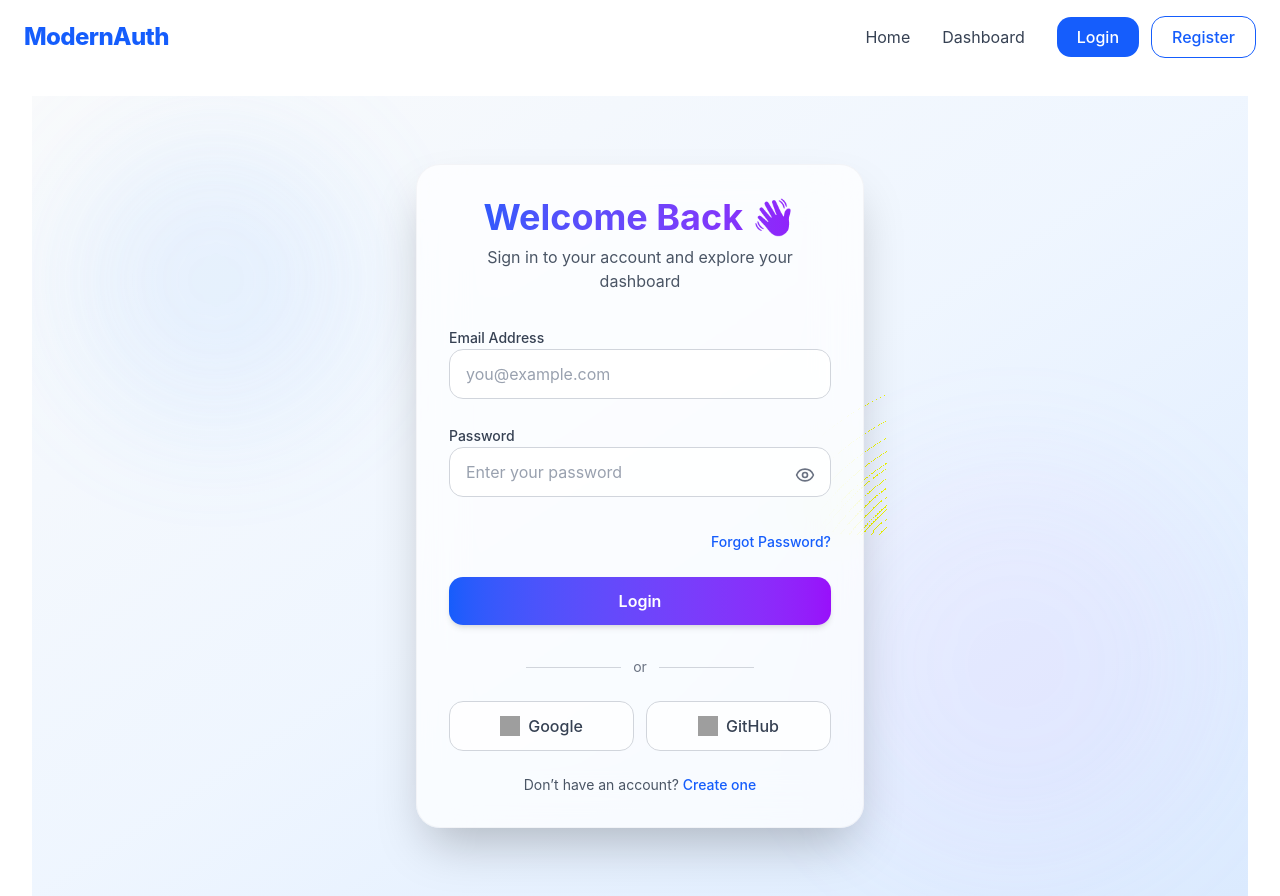
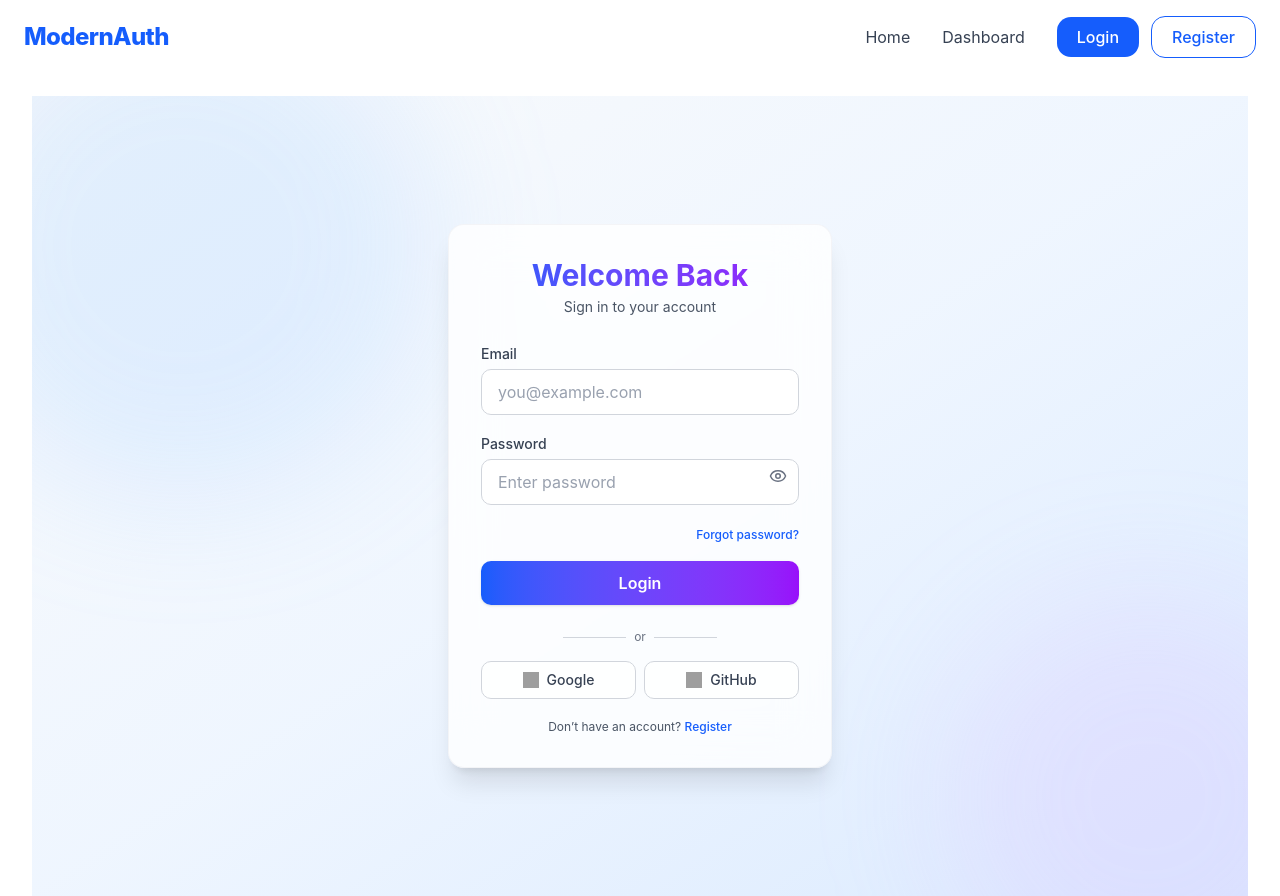
Before and after one commit to Clinton1029/modern-auth-app, a Next.js app: page /login in a window 1280 px wide. Built offline with nearby package versions, Linux system fonts and the light colour scheme; grey boxes are pictures that could not be loaded.

Commit message:
updated a login

```diff
--- a/app/login/page.jsx
+++ b/app/login/page.jsx
@@ -26,70 +26,66 @@ export default function LoginPage() {
 
   const onSubmit = async (data) => {
     console.log("Login Data:", data);
-    // Connect with NextAuth or custom backend later
+    // Connect with NextAuth later
   };
 
   return (
-    <div className="relative flex items-center justify-center min-h-screen bg-gradient-to-br from-gray-50 via-blue-50 to-blue-100 dark:from-gray-900 dark:via-gray-950 dark:to-gray-900">
-      {/* Animated background circles */}
-      <motion.div
-        initial={{ opacity: 0 }}
-        animate={{ opacity: 1 }}
-        className="absolute inset-0 overflow-hidden"
-      >
-        <div className="absolute w-72 h-72 bg-blue-300/20 dark:bg-blue-500/10 rounded-full blur-3xl top-10 left-10 animate-pulse"></div>
-        <div className="absolute w-96 h-96 bg-purple-300/20 dark:bg-purple-500/10 rounded-full blur-3xl bottom-10 right-10 animate-pulse delay-700"></div>
-      </motion.div>
+    <div className="relative flex items-center justify-center min-h-screen bg-gradient-to-br from-gray-50 via-blue-50 to-blue-100 dark:from-gray-900 dark:via-gray-950 dark:to-gray-900 overflow-hidden">
+      {/* Subtle glowing background */}
+      <div className="absolute w-[500px] h-[500px] bg-blue-300/20 dark:bg-blue-500/10 rounded-full blur-3xl top-[-100px] left-[-100px]" />
+      <div className="absolute w-[400px] h-[400px] bg-purple-300/20 dark:bg-purple-500/10 rounded-full blur-3xl bottom-[-100px] right-[-100px]" />
 
       {/* Main Card */}
       <motion.div
-        initial={{ opacity: 0, scale: 0.95, y: 30 }}
+        initial={{ opacity: 0, scale: 0.96, y: 20 }}
         animate={{ opacity: 1, scale: 1, y: 0 }}
         transition={{ duration: 0.6, ease: "easeOut" }}
-        className="relative z-10 w-full max-w-md backdrop-blur-xl bg-white/70 dark:bg-gray-900/60 border border-gray-200/40 dark:border-gray-800/40 shadow-2xl rounded-3xl p-8"
+        className="relative z-10 w-full max-w-sm backdrop-blur-xl bg-white/80 dark:bg-gray-900/60 border border-gray-200/40 dark:border-gray-800/40 shadow-xl rounded-2xl p-6 sm:p-8"
       >
         {/* Header */}
-        <div className="text-center mb-8">
-          <h1 className="text-4xl font-bold bg-gradient-to-r from-blue-600 to-purple-600 bg-clip-text text-transparent">
-            Welcome Back 👋
+        <div className="text-center mb-6">
+          <h1 className="text-3xl font-bold bg-gradient-to-r from-blue-600 to-purple-600 bg-clip-text text-transparent">
+            Welcome Back
           </h1>
-          <p className="text-gray-600 dark:text-gray-400 mt-2">
-            Sign in to your account and explore your dashboard
+          <p className="text-gray-600 dark:text-gray-400 text-sm mt-1">
+            Sign in to your account
           </p>
         </div>
 
         {/* Form */}
-        <form onSubmit={handleSubmit(onSubmit)} className="space-y-6">
+        <form onSubmit={handleSubmit(onSubmit)} className="space-y-4">
           {/* Email */}
-          <div className="space-y-2">
+          <div>
             <label className="text-sm font-medium text-gray-700 dark:text-gray-300">
-              Email Address
+              Email
             </label>
             <input
               type="email"
               placeholder="you@example.com"
               {...register("email")}
-              className={`w-full px-4 py-3 rounded-xl bg-white/80 dark:bg-gray-800/60 border ${
+              className={`mt-1 w-full px-4 py-2.5 rounded-lg bg-white/80 dark:bg-gray-800/60 border ${
                 errors.email
                   ? "border-red-500 focus:ring-red-500"
                   : "border-gray-300 dark:border-gray-700 focus:ring-blue-500"
               } text-gray-800 dark:text-gray-100 placeholder-gray-400 focus:outline-none focus:ring-2 transition`}
             />
             {errors.email && (
-              <p className="text-sm text-red-500">{errors.email.message}</p>
+              <p className="text-xs text-red-500 mt-1">
+                {errors.email.message}
+              </p>
             )}
           </div>
 
           {/* Password */}
-          <div className="space-y-2 relative">
+          <div className="relative">
             <label className="text-sm font-medium text-gray-700 dark:text-gray-300">
               Password
             </label>
             <input
               type={showPassword ? "text" : "password"}
-              placeholder="Enter your password"
+              placeholder="Enter password"
               {...register("password")}
-              className={`w-full px-4 py-3 rounded-xl bg-white/80 dark:bg-gray-800/60 border ${
+              className={`mt-1 w-full px-4 py-2.5 rounded-lg bg-white/80 dark:bg-gray-800/60 border ${
                 errors.password
                   ? "border-red-500 focus:ring-red-500"
                   : "border-gray-300 dark:border-gray-700 focus:ring-blue-500"
@@ -98,12 +94,14 @@ export default function LoginPage() {
             <button
               type="button"
               onClick={() => setShowPassword(!showPassword)}
-              className="absolute right-4 top-[42px] text-gray-500 hover:text-gray-700 dark:hover:text-gray-300 transition"
+              className="absolute right-3 top-9 text-gray-500 hover:text-gray-700 dark:hover:text-gray-300 transition"
             >
-              {showPassword ? <EyeOff size={20} /> : <Eye size={20} />}
+              {showPassword ? <EyeOff size={18} /> : <Eye size={18} />}
             </button>
             {errors.password && (
-              <p className="text-sm text-red-500">{errors.password.message}</p>
+              <p className="text-xs text-red-500 mt-1">
+                {errors.password.message}
+              </p>
             )}
           </div>
 
@@ -111,9 +109,9 @@ export default function LoginPage() {
           <div className="text-right">
             <Link
               href="/forgot-password"
-              className="text-sm text-blue-600 dark:text-blue-400 hover:underline font-medium"
+              className="text-xs text-blue-600 dark:text-blue-400 hover:underline font-medium"
             >
-              Forgot Password?
+              Forgot password?
             </Link>
           </div>
 
@@ -121,13 +119,13 @@ export default function LoginPage() {
           <motion.button
             type="submit"
             disabled={isSubmitting}
-            whileHover={{ scale: 1.03 }}
-            whileTap={{ scale: 0.98 }}
-            className="w-full py-3 bg-gradient-to-r from-blue-600 to-purple-600 text-white rounded-xl font-semibold shadow-md hover:shadow-lg transition disabled:opacity-70 flex items-center justify-center gap-2"
+            whileHover={{ scale: 1.02 }}
+            whileTap={{ scale: 0.97 }}
+            className="w-full py-2.5 bg-gradient-to-r from-blue-600 to-purple-600 text-white rounded-lg font-semibold shadow-sm hover:shadow-md transition disabled:opacity-70 flex items-center justify-center gap-2"
           >
             {isSubmitting ? (
               <>
-                <Loader2 className="animate-spin w-5 h-5" /> Logging in...
+                <Loader2 className="animate-spin w-4 h-4" /> Logging in...
               </>
             ) : (
               "Login"
@@ -136,46 +134,46 @@ export default function LoginPage() {
         </form>
 
         {/* Divider */}
-        <div className="flex items-center justify-center mt-8 gap-3">
-          <div className="h-px bg-gray-300 dark:bg-gray-700 w-1/4"></div>
-          <span className="text-gray-500 dark:text-gray-400 text-sm">or</span>
-          <div className="h-px bg-gray-300 dark:bg-gray-700 w-1/4"></div>
+        <div className="flex items-center justify-center mt-6 gap-2">
+          <div className="h-px bg-gray-300 dark:bg-gray-700 w-1/5"></div>
+          <span className="text-gray-500 dark:text-gray-400 text-xs">or</span>
+          <div className="h-px bg-gray-300 dark:bg-gray-700 w-1/5"></div>
         </div>
 
         {/* Social Login */}
-        <div className="mt-6 grid grid-cols-1 sm:grid-cols-2 gap-3">
+        <div className="mt-4 flex flex-col sm:flex-row gap-2">
           <motion.button
-            whileHover={{ scale: 1.03 }}
-            className="flex items-center justify-center gap-2 border border-gray-300 dark:border-gray-700 py-3 rounded-xl bg-white/70 dark:bg-gray-800/60 hover:bg-gray-50 dark:hover:bg-gray-800 transition text-gray-700 dark:text-gray-200 font-medium"
+            whileHover={{ scale: 1.02 }}
+            className="flex-1 flex items-center justify-center gap-2 border border-gray-300 dark:border-gray-700 py-2 rounded-lg bg-white/70 dark:bg-gray-800/60 hover:bg-gray-50 dark:hover:bg-gray-800 transition text-gray-700 dark:text-gray-200 text-sm font-medium"
           >
             <img
               src="https://cdn.jsdelivr.net/gh/devicons/devicon/icons/google/google-original.svg"
               alt="Google"
-              className="w-5 h-5"
+              className="w-4 h-4"
             />
             Google
           </motion.button>
           <motion.button
-            whileHover={{ scale: 1.03 }}
-            className="flex items-center justify-center gap-2 border border-gray-300 dark:border-gray-700 py-3 rounded-xl bg-white/70 dark:bg-gray-800/60 hover:bg-gray-50 dark:hover:bg-gray-800 transition text-gray-700 dark:text-gray-200 font-medium"
+            whileHover={{ scale: 1.02 }}
+            className="flex-1 flex items-center justify-center gap-2 border border-gray-300 dark:border-gray-700 py-2 rounded-lg bg-white/70 dark:bg-gray-800/60 hover:bg-gray-50 dark:hover:bg-gray-800 transition text-gray-700 dark:text-gray-200 text-sm font-medium"
           >
             <img
               src="https://cdn.jsdelivr.net/gh/devicons/devicon/icons/github/github-original.svg"
               alt="GitHub"
-              className="w-5 h-5"
+              className="w-4 h-4"
             />
             GitHub
           </motion.button>
         </div>
 
-        {/* Sign Up Link */}
-        <p className="text-center text-gray-600 dark:text-gray-400 text-sm mt-6">
+        {/* Register Link */}
+        <p className="text-center text-gray-600 dark:text-gray-400 text-xs mt-5">
           Don’t have an account?{" "}
           <Link
             href="/register"
             className="text-blue-600 dark:text-blue-400 font-medium hover:underline"
           >
-            Create one
+            Register
           </Link>
         </p>
       </motion.div>
```
